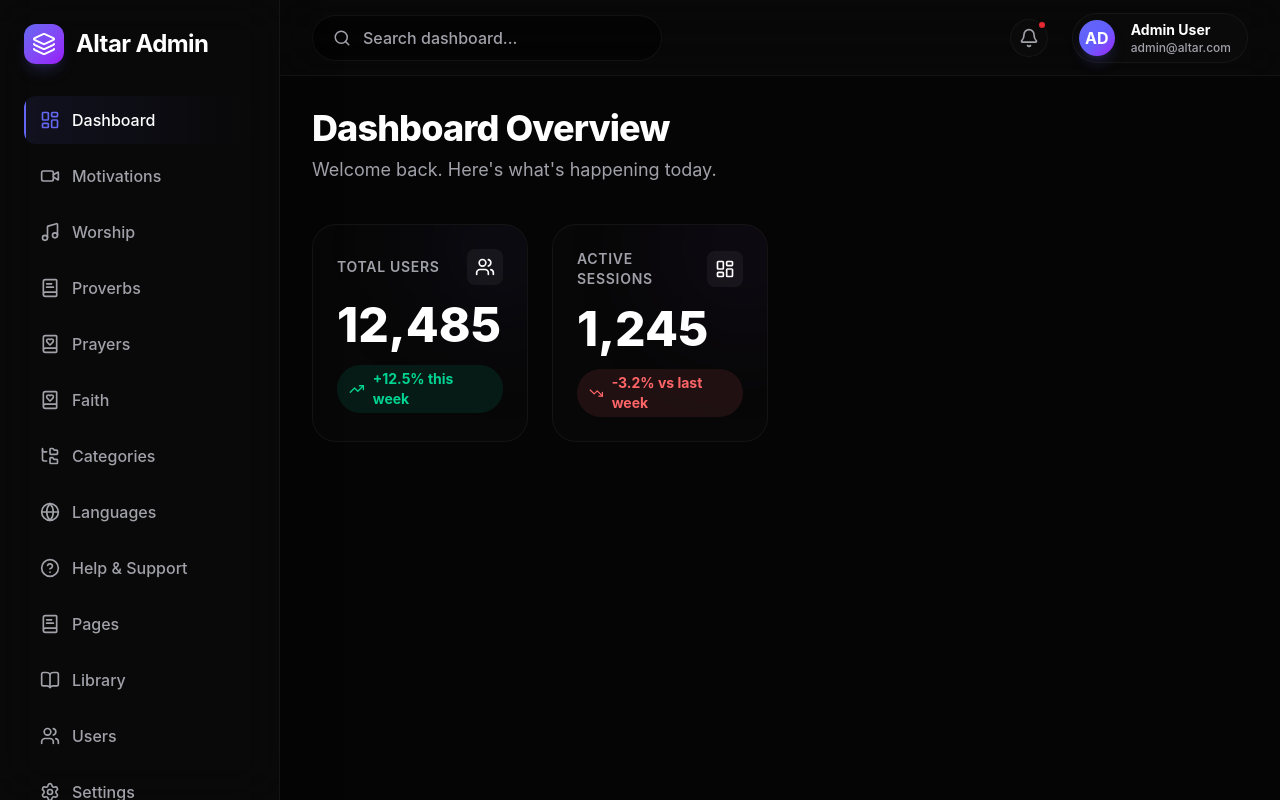
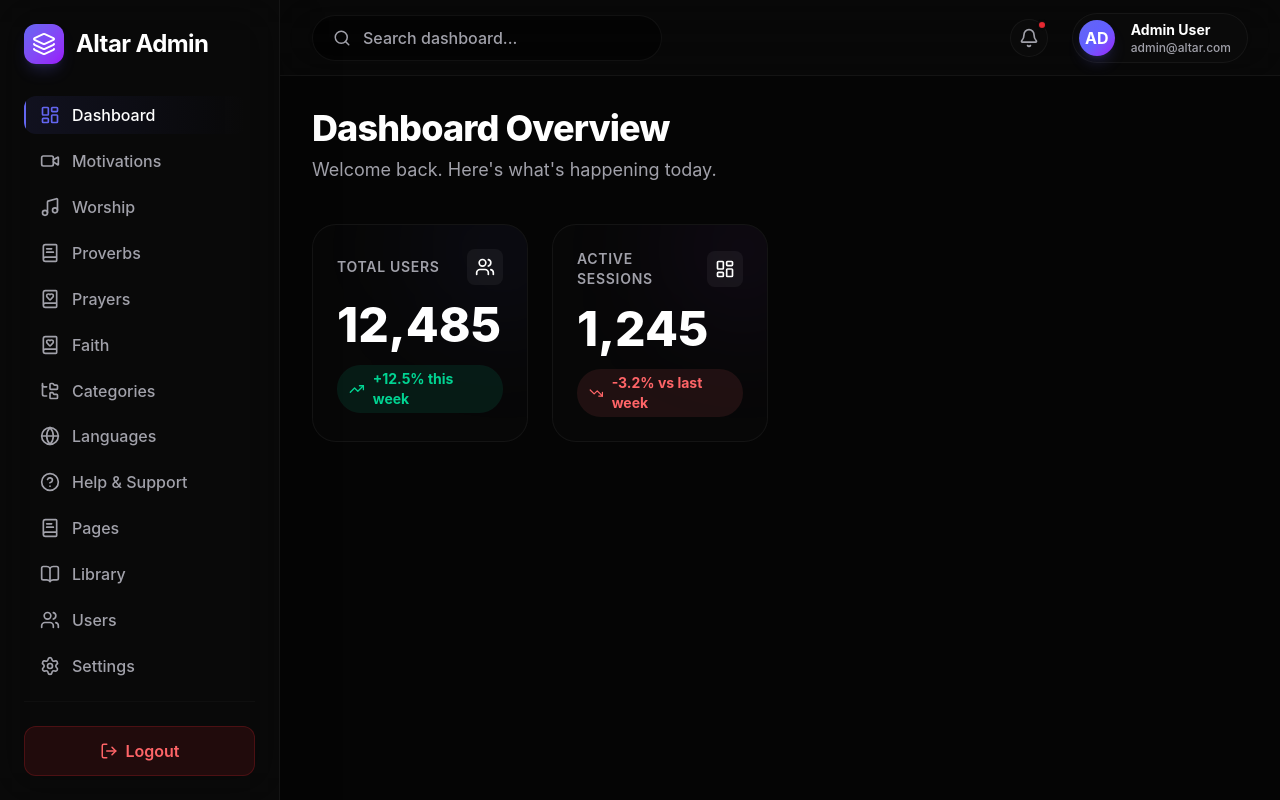
Before and after one commit to Webgenius0/alter_golang_dashbaord, a React (Vite) app: page / in a window 1280 px wide. Built offline with nearby package versions, Linux system fonts and the light colour scheme; sample sign-in values are in the browser's storage.

Commit message:
fix: make sidebar navigation scrollable and prevent header and footer shrinking

```diff
--- a/src/App.tsx
+++ b/src/App.tsx
@@ -54,7 +54,7 @@ function DashboardLayout() {
 
       {/* Sidebar */}
       <aside className={`fixed inset-y-0 left-0 z-50 w-[280px] bg-glass-strong backdrop-blur-xl border-r border-border-subtle flex flex-col p-6 transition-transform duration-300 shadow-2xl shadow-black/50 lg:relative lg:translate-x-0 ${isMobileMenuOpen ? 'translate-x-0' : '-translate-x-full'}`}>
-        <div className="text-2xl font-bold text-white mb-8 flex items-center justify-between tracking-tight">
+        <div className="text-2xl font-bold text-white mb-8 flex items-center justify-between tracking-tight shrink-0">
           <div className="flex items-center gap-3">
             <div className="p-2 bg-gradient-to-br from-accent to-purple-600 rounded-xl shadow-lg shadow-accent/20">
               <Layers className="text-white" size={24} />
@@ -68,7 +68,7 @@ function DashboardLayout() {
             <X size={20} />
           </button>
         </div>
-        <nav className="flex flex-col gap-2">
+        <nav className="flex flex-col gap-2 flex-1 overflow-y-auto overflow-x-hidden min-h-0 pr-2 pb-4" style={{ scrollbarWidth: 'thin' }}>
           <Link to="/" className={navLinkClass('/')}>
             {activeLinkBg('/')}
             <LayoutDashboard size={20} className={location.pathname === '/' ? "text-accent" : "group-hover:text-accent transition-colors"} />
@@ -136,7 +136,7 @@ function DashboardLayout() {
           </Link>
         </nav>
 
-        <div className="mt-auto pt-6 border-t border-border-subtle/50">
+        <div className="mt-auto pt-6 border-t border-border-subtle/50 shrink-0">
           <button
             onClick={() => logoutMutation.mutate()}
             disabled={logoutMutation.isPending}
```
